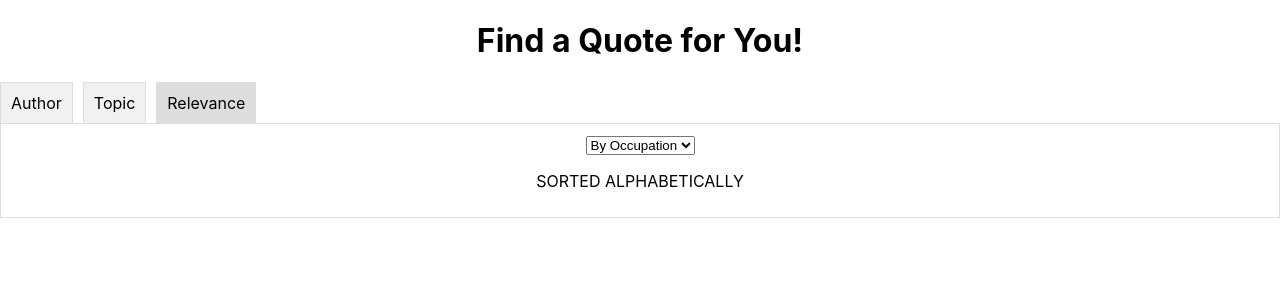
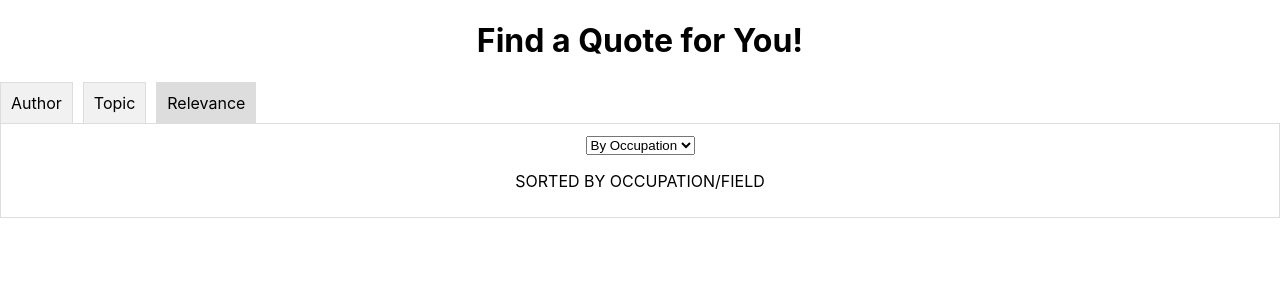
Before and after one commit to chloekprice/card_handling, a React (Create React App) app in the folder card-handling-app/: page / in a window 1280 px wide. Both pictures are taken after a click on the element "Relevance". Shown: the top 300 px of the page. Built offline with nearby package versions, Linux system fonts and the light colour scheme.

Commit message:
add stubs where html for each sort will go

```diff
--- a/card-handling-app/src/AuthorQuotes.jsx
+++ b/card-handling-app/src/AuthorQuotes.jsx
@@ -19,13 +19,17 @@ function authorAlphabeticalSort() {
 }
 
 function genderSort() {
-
+    return (
+        <div>
+            <p>SORTED MALE and FEMALE</p>
+        </div>
+    );
 }
 
 function birthdateSort() {
     return (
         <div>
-            <p>SORTED ALPHABETICALLY</p>
+            <p>SORTED BIRTHDATE</p>
         </div>
     );
 }
--- a/card-handling-app/src/RelevanceQuotes.jsx
+++ b/card-handling-app/src/RelevanceQuotes.jsx
@@ -13,19 +13,23 @@ function  showRelevanceSort(sort) {
 function occupationSort() {
     return (
         <div>
-            <p>SORTED ALPHABETICALLY</p>
+            <p>SORTED BY OCCUPATION/FIELD</p>
         </div>
     );
 }
 
 function popularitySort() {
-
+    return (
+        <div>
+            <p>SORTED BY POPULARITY</p>
+        </div>
+    );
 }
 
 function dateSort() {
     return (
         <div>
-            <p>SORTED ALPHABETICALLY</p>
+            <p>SORTED BY DATE RECORDED</p>
         </div>
     );
 }
--- a/card-handling-app/src/TopicQuotes.jsx
+++ b/card-handling-app/src/TopicQuotes.jsx
@@ -19,13 +19,17 @@ function topicAlphabeticalSort() {
 }
 
 function religiousSort() {
-
+    return (
+        <div>
+            <p>SORTED BY RELIG and NON RELIG</p>
+        </div>
+    );
 }
 
 function repeatedSort() {
     return (
         <div>
-            <p>SORTED ALPHABETICALLY</p>
+            <p>SORTED BY NUM OF THAT TOPIC</p>
         </div>
     );
 }
```
